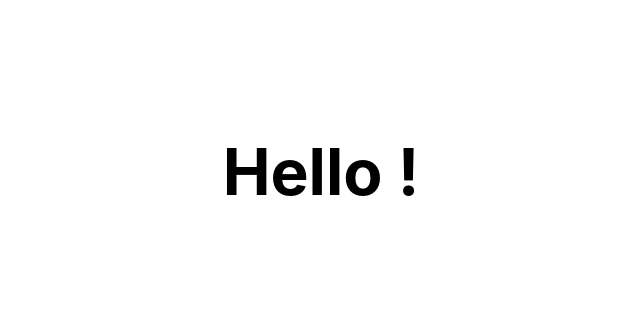
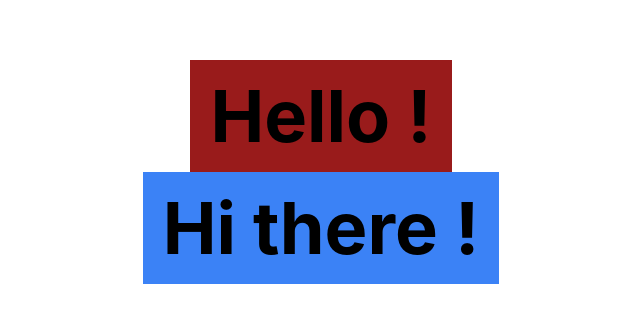
Before and after one commit to HaidarEzio/next-ts-tw-sass, a Next.js app: page / in a window 1280 px wide. Shown: the part 228-550 px from the top of the page, without its empty margins (319-959 px from the left). Built offline with nearby package versions, Linux system fonts and the light colour scheme.

Commit message:
added tailwind

```diff
--- a/pages/index.tsx
+++ b/pages/index.tsx
@@ -3,7 +3,7 @@ import styles from "../styles/Home.module.scss";
 
 export default function Home() {
   return (
-    <div className={styles.container}>
+    <div className="">
       <Head>
         <title>Create Next App</title>
         <meta name="description" content="Generated by create next app" />
@@ -12,6 +12,7 @@ export default function Home() {
 
       <main className={styles.main}>
         <h1 className={styles.title}>Hello !</h1>
+        <h1 className={styles.main_title}>Hi there !</h1>
       </main>
     </div>
   );
--- a/styles/Home.module.scss
+++ b/styles/Home.module.scss
@@ -1,7 +1,3 @@
-.container {
-  padding: 0 2rem;
-}
-
 .main {
   min-height: 100vh;
   padding: 4rem 0;
@@ -10,10 +6,16 @@
   flex-direction: column;
   justify-content: center;
   align-items: center;
+  &_title {
+    @apply m-0 text-7xl bg-blue-500 p-5;
+    font-weight: 700;
+  }
 }
 
 .title {
-  margin: 0;
-  line-height: 1.15;
-  font-size: 4rem;
+  // margin: 0;
+  // line-height: 1.15;
+  // font-size: 4rem;
+  @apply m-0 text-7xl bg-red-800 p-5;
+  font-weight: 700;
 }
--- a/styles/globals.scss
+++ b/styles/globals.scss
@@ -1,3 +1,7 @@
+@tailwind base;
+@tailwind components;
+@tailwind utilities;
+
 html,
 body {
   padding: 0;
```
